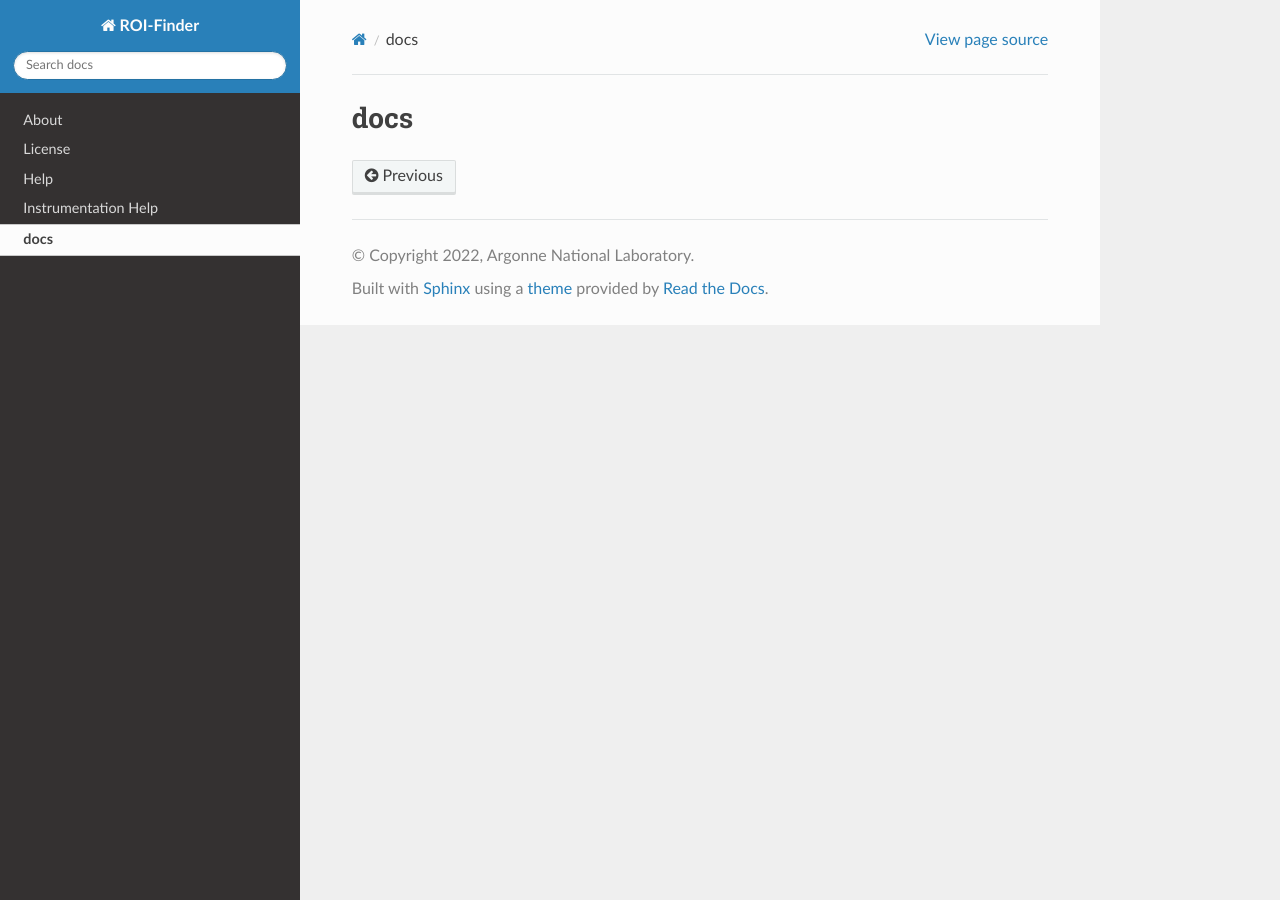
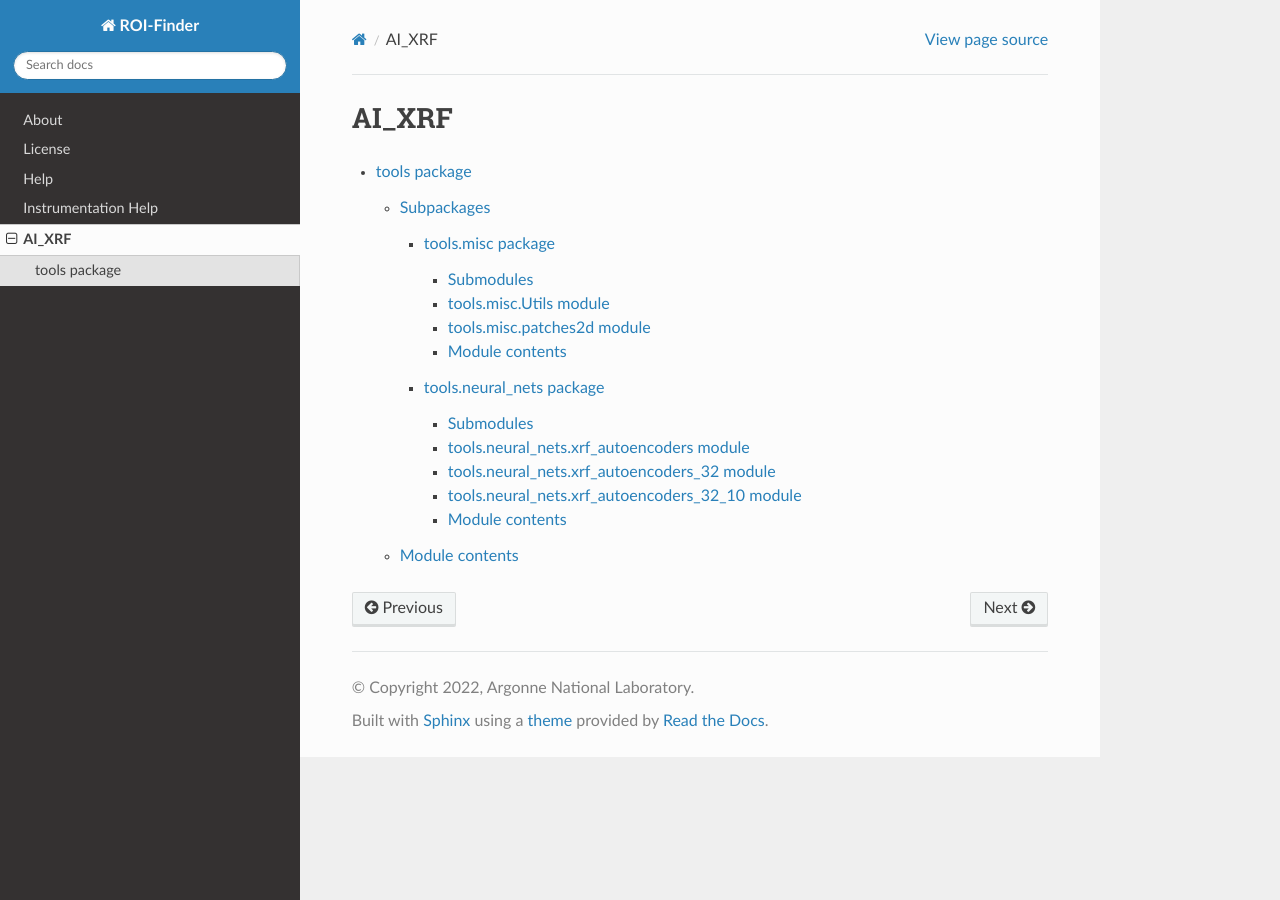
Before and after one commit to arshadzahangirchowdhury/old_ROI-Finder, a Sphinx documentation site: the page built from docs/source/modules.rst, in a window 1280 px wide. Built offline with Sphinx 7.4.7 and the Read the Docs theme 2.0.0, drawn with Linux system fonts in a browser that asks for light colours.

Commit message:
ADD:Docs

```diff
--- a/docs/source/modules.rst
+++ b/docs/source/modules.rst
@@ -1,5 +1,7 @@
-docs
-====
+AI_XRF
+======
 
 .. toctree::
    :maxdepth: 4
+
+   tools
--- /dev/null
+++ b/docs/source/tools.misc.rst
@@ -0,0 +1,29 @@
+tools.misc package
+==================
+
+Submodules
+----------
+
+tools.misc.Utils module
+-----------------------
+
+.. automodule:: tools.misc.Utils
+   :members:
+   :undoc-members:
+   :show-inheritance:
+
+tools.misc.patches2d module
+---------------------------
+
+.. automodule:: tools.misc.patches2d
+   :members:
+   :undoc-members:
+   :show-inheritance:
+
+Module contents
+---------------
+
+.. automodule:: tools.misc
+   :members:
+   :undoc-members:
+   :show-inheritance:
--- /dev/null
+++ b/docs/source/tools.neural_nets.rst
@@ -0,0 +1,37 @@
+tools.neural\_nets package
+==========================
+
+Submodules
+----------
+
+tools.neural\_nets.xrf\_autoencoders module
+-------------------------------------------
+
+.. automodule:: tools.neural_nets.xrf_autoencoders
+   :members:
+   :undoc-members:
+   :show-inheritance:
+
+tools.neural\_nets.xrf\_autoencoders\_32 module
+-----------------------------------------------
+
+.. automodule:: tools.neural_nets.xrf_autoencoders_32
+   :members:
+   :undoc-members:
+   :show-inheritance:
+
+tools.neural\_nets.xrf\_autoencoders\_32\_10 module
+---------------------------------------------------
+
+.. automodule:: tools.neural_nets.xrf_autoencoders_32_10
+   :members:
+   :undoc-members:
+   :show-inheritance:
+
+Module contents
+---------------
+
+.. automodule:: tools.neural_nets
+   :members:
+   :undoc-members:
+   :show-inheritance:
--- /dev/null
+++ b/docs/source/tools.rst
@@ -0,0 +1,19 @@
+tools package
+=============
+
+Subpackages
+-----------
+
+.. toctree::
+   :maxdepth: 4
+
+   tools.misc
+   tools.neural_nets
+
+Module contents
+---------------
+
+.. automodule:: tools
+   :members:
+   :undoc-members:
+   :show-inheritance:
```
